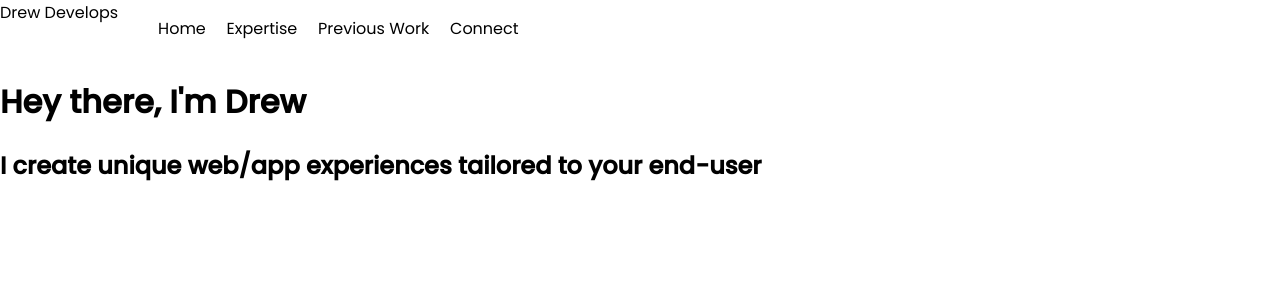
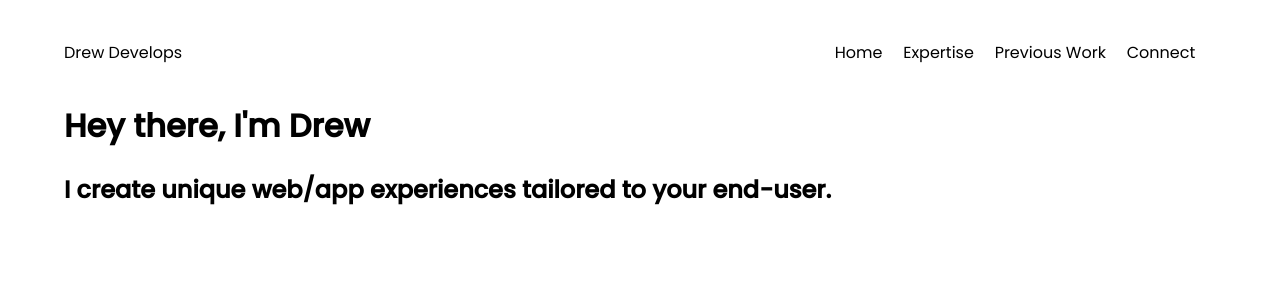
Before and after one commit to drewdoesdevelopment/drew-develops, a SvelteKit app: page / in a window 1280 px wide. Shown: the top 300 px of the page. Built offline with nearby package versions, Linux system fonts and the light colour scheme.

Commit message:
Adds consistent margin for layout

```diff
--- a/src/routes/+layout.svelte
+++ b/src/routes/+layout.svelte
@@ -18,6 +18,10 @@
 <style lang="scss">
     nav {
         display: flex;
+        justify-content: space-between;
+        margin: 0 4rem;
+        margin-top: 1.5rem;
+        align-items: center;
 
         a {
             color: inherit;
--- a/src/routes/+page.svelte
+++ b/src/routes/+page.svelte
@@ -1,2 +1,4 @@
-<h1>Hey there, I'm Drew</h1>
-<h2>I create unique web/app experiences tailored to your end-user</h2>
+<main>
+    <h1>Hey there, I'm Drew</h1>
+    <h2>I create unique web/app experiences tailored to your end-user.</h2>
+</main>
--- a/src/routes/connect/+page.svelte
+++ b/src/routes/connect/+page.svelte
@@ -1 +1,3 @@
-<h1>Connect</h1>
+<main>
+    <h1>Connect</h1>
+</main>
--- a/src/routes/expertise/+page.svelte
+++ b/src/routes/expertise/+page.svelte
@@ -1 +1,3 @@
-<h1>Expertise</h1>
+<main>
+    <h1>Expertise</h1>
+</main>
--- a/src/routes/previous-work/+page.svelte
+++ b/src/routes/previous-work/+page.svelte
@@ -1 +1,3 @@
-<h1>Previous Work</h1>
+<main>
+    <h1>Previous Work</h1>
+</main>
--- a/src/styles/global.scss
+++ b/src/styles/global.scss
@@ -15,3 +15,7 @@ body {
     padding: 0;
     margin: 0;
 }
+
+main {
+    margin: 0 4rem;
+}
```
